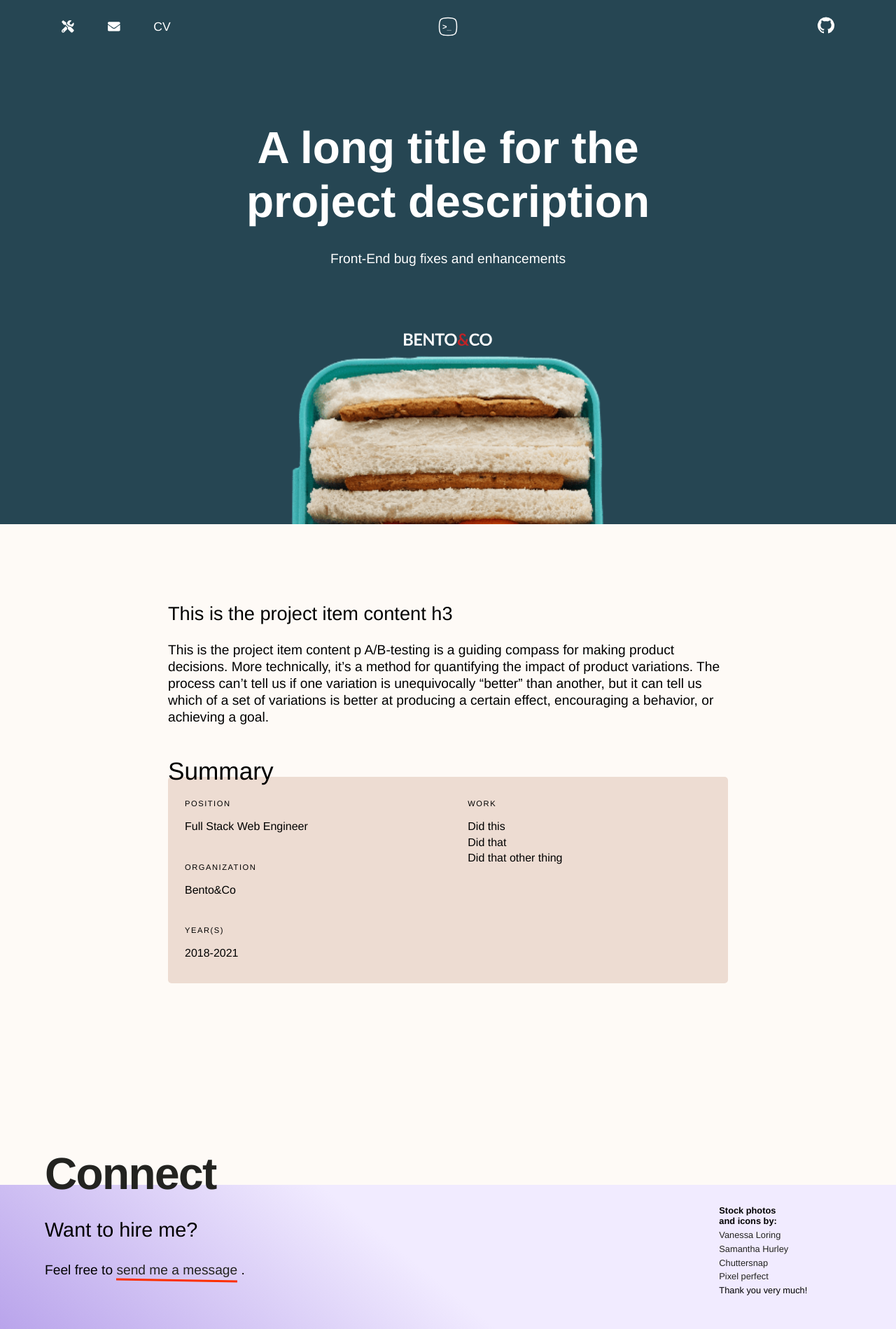
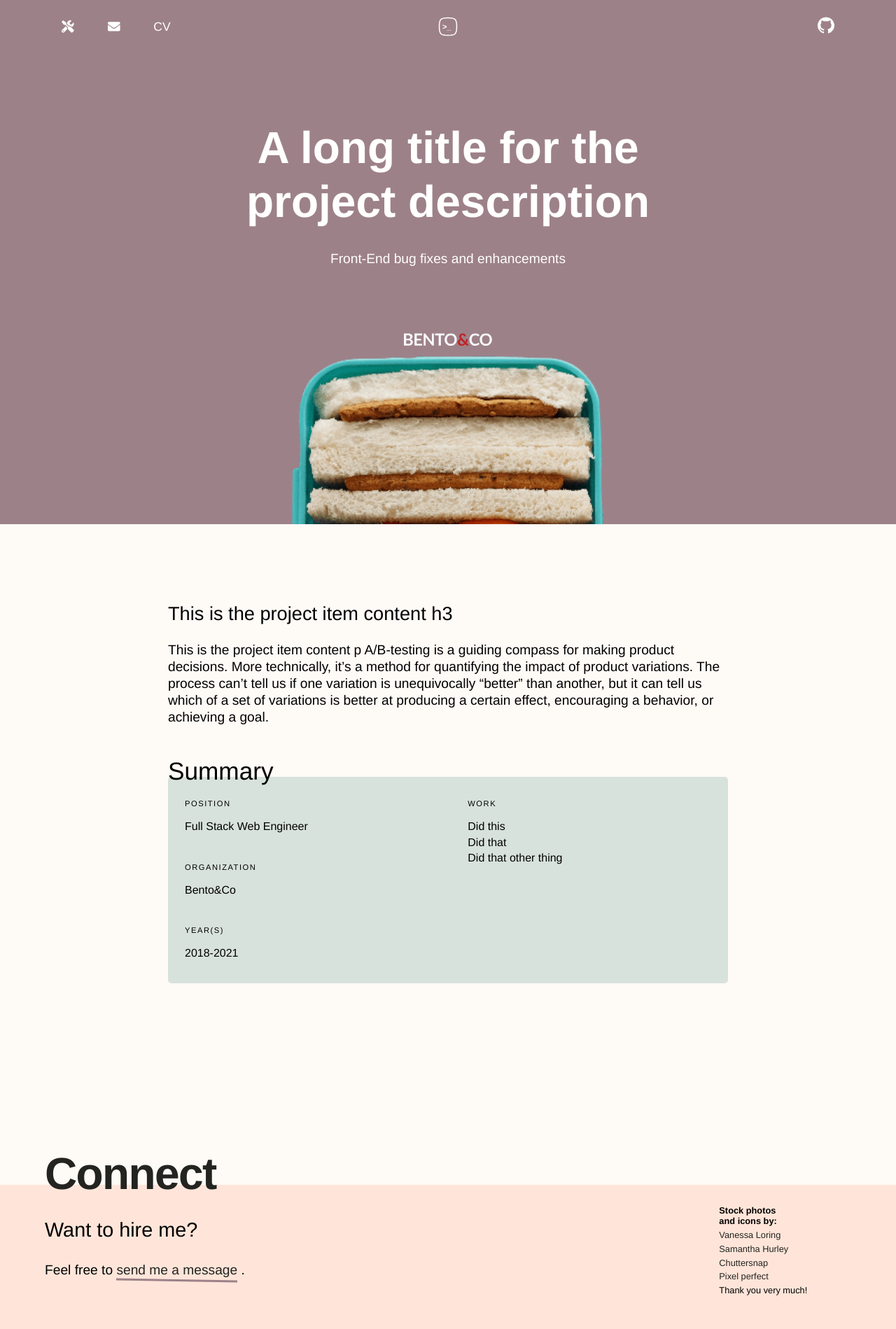
Before and after one commit to vtrofin/personal-website, a Vue app: page /projects/bentoandco in a window 1280 px wide. Shown: the whole page at 70% size. Built offline with nearby package versions, Linux system fonts and the light colour scheme.

Commit message:
setup pallette no 3

```diff
--- a/src/App.vue
+++ b/src/App.vue
@@ -32,7 +32,7 @@ export default {
         return store
           .dispatch({
             type: 'projects/setActiveProject',
-            project: getProjectItem(route)
+            project: getProjectItem(route),
           })
           .then(() => {
             modifier.value = getProjectItem(route);
@@ -66,9 +66,9 @@ export default {
     return {
       modifier,
       toggleAndTranslateBody,
-      toolboxState
+      toolboxState,
     };
-  }
+  },
 };
 </script>
 
@@ -78,6 +78,14 @@ export default {
   --background-white: #fefaf6;
   --gray: #574b33;
   --black: #232320;
+  /* new colors here */
+  --light-green: #d8e2dc;
+  --light-yellow: #ffe5d9;
+  --pink: #ffcad4;
+  --light-red: #f4acb7;
+  --brown: #9d8189;
+  /* new colors */
+
   --scarlet: #fc2f00;
   --magenta: #b6a0ea;
   --light-magenta: #f1ebff;
--- a/src/components/Footer.vue
+++ b/src/components/Footer.vue
@@ -54,15 +54,14 @@
 <script>
 export default {
   name: 'Footer',
-  props: { modifier: { type: String, required: false, default: '' } }
+  props: { modifier: { type: String, required: false, default: '' } },
 };
 </script>
 
 <style>
 footer {
   grid-row-start: -1;
-  background: linear-gradient(39.4deg, var(--magenta) -2.55%, rgba(182, 160, 234, 0) 45.21%),
-    var(--light-magenta);
+  background: var(--light-yellow);
   color: var(--black);
   width: 100%;
   margin-top: 2.5rem;
--- a/src/components/Header.vue
+++ b/src/components/Header.vue
@@ -68,7 +68,7 @@ export default {
   components: { HeaderLogo, GithubLogo, ProjectItemHeader },
   props: { modifier: { type: String, required: false, default: '' } },
   emits: {
-    toggleToolbox: null
+    toggleToolbox: null,
   },
   setup(props, context) {
     const store = useStore();
@@ -88,7 +88,7 @@ export default {
     };
 
     return { classModifiers, toggleToolbox, isMobile };
-  }
+  },
 };
 </script>
 
@@ -162,7 +162,7 @@ export default {
   height: 3px;
   left: 0;
   display: block;
-  background: var(--scarlet);
+  background: var(--pink);
   transform: translate3d(0, 5px, 0);
   transition: all 0.2s cubic-bezier(0.175, 0.885, 0.32, 1.275);
   opacity: 0;
--- a/src/components/project_item/project_summary.vue
+++ b/src/components/project_item/project_summary.vue
@@ -57,7 +57,7 @@ export default {
 .summary {
   display: flex;
   box-sizing: border-box;
-  background-color: var(--french-gray);
+  background-color: var(--light-green);
   width: 100%;
   padding: 2rem 0.5rem;
   border-radius: var(--base-border);
--- a/src/layouts/MainLayout.vue
+++ b/src/layouts/MainLayout.vue
@@ -70,9 +70,12 @@ main .content,
   bottom: -5px;
   left: 0;
   height: 3px;
-  background-color: var(--scarlet);
+  background-color: var(--pink);
   transition: all 0.2s ease-in-out; /* linear */
   transform: rotate(-1deg);
+}
+.contact-link:before {
+  background-color: var(--brown);
 }
 
 .content-link.reversed:before,
@@ -97,35 +100,34 @@ main .content,
 /* Font and background colors */
 .shipandco-active,
 .shipandco-project-active {
-  background-color: var(--shipandco);
+  background-color: var(--light-green);
   color: var(--black);
 }
 .stockandco-active,
 .stockandco-project-active {
-  background-color: var(--stockandco);
   color: var(--black);
 }
 .staff-active,
 .staff-project-active {
-  background-color: var(--staff);
+  background-color: var(--light-yellow);
   color: var(--black);
 }
 .utils-active,
 .utils-project-active {
-  background-color: var(--utils);
-  color: var(--white);
+  background-color: var(--light-red);
+  color: var(--black);
 }
 .bentoandco-active,
 .bentoandco-project-active {
-  background-color: var(--bentoandco);
+  background-color: var(--brown);
   color: var(--white);
 }
-.smoothjapan-active {
-  background-color: var(--smoothjapan);
+.bertrandandco-active {
+  background-color: var(--light-red);
   color: var(--black);
 }
-.bertrandandco-active {
-  background-color: var(--bertrandandco);
+.smoothjapan-active {
+  background-color: var(--light-green);
   color: var(--black);
 }
 
--- a/src/pages/NotFound.vue
+++ b/src/pages/NotFound.vue
@@ -59,7 +59,6 @@ export default {
 <style scoped>
 .container {
   --base-animation-border: 5px;
-  --animation-gray: #574b33;
   --animation-shadow: #695e46;
 
   display: flex;
@@ -91,7 +90,7 @@ export default {
   min-height: 400px;
   max-height: 600px;
   max-width: 600px;
-  background-color: var(--animation-gray);
+  background-color: var(--light-red);
   border-radius: calc(var(--base-animation-border) * 1);
   transform: translate3d(-50%, 0, 0);
 }
@@ -280,7 +279,7 @@ export default {
 }
 
 .text-container {
-  color: var(--white);
+  color: var(--black);
   position: absolute;
   left: 50%;
   bottom: 30px;
```
